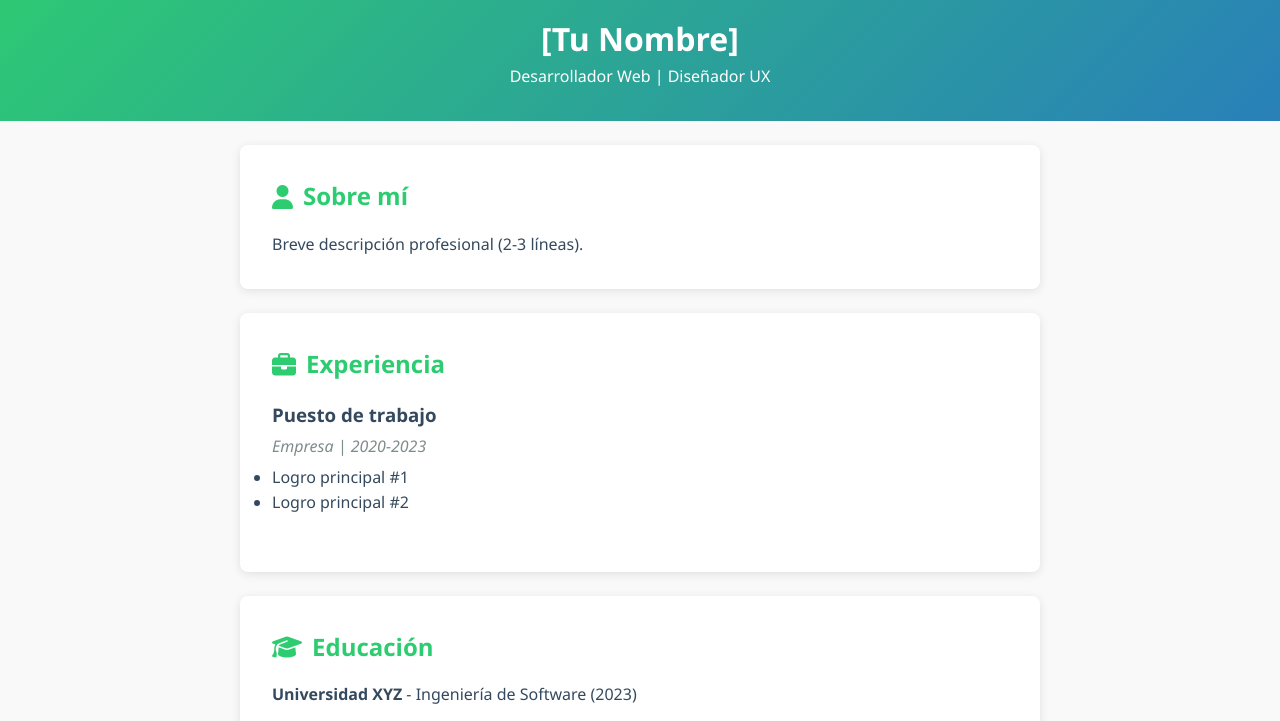
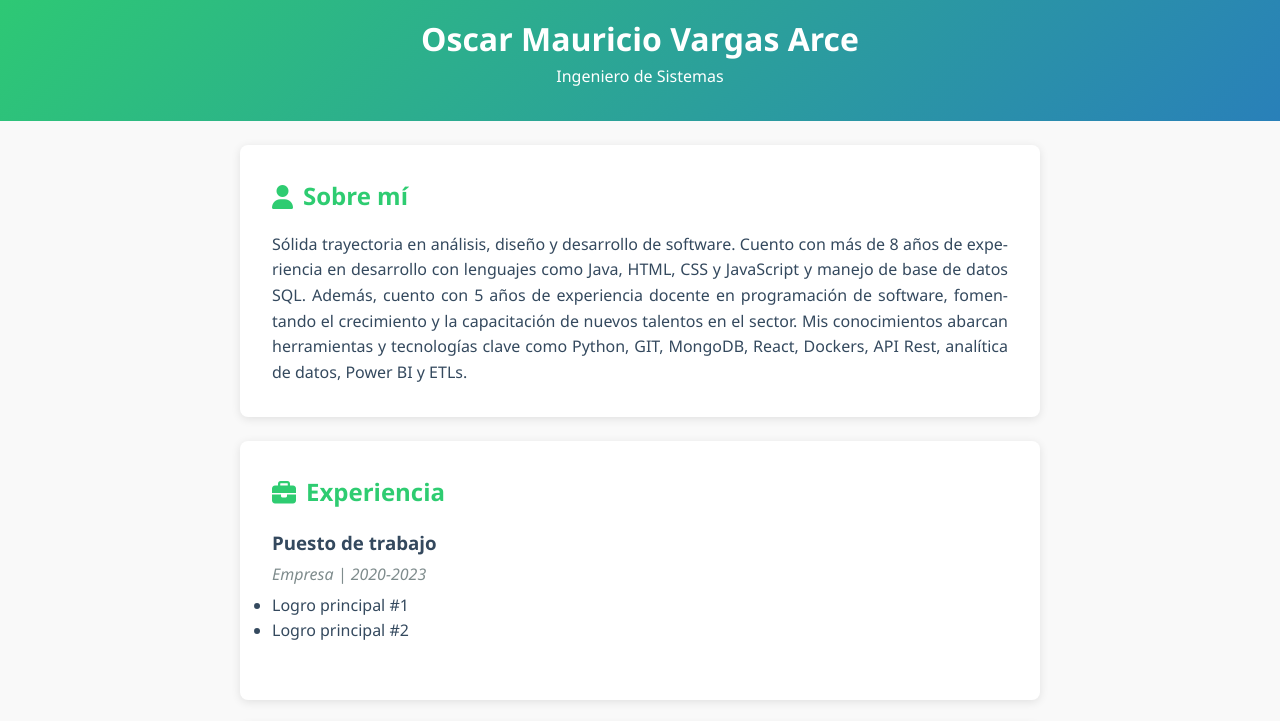
Before and after one commit to oscarvarce/micv-web, a plain HTML site: page index.html in a window 1280 px wide. Shown: the part 71-792 px from the top of the page. Drawn offline with Linux system fonts and the light colour scheme.

Commit message:
Añadí justificación y titulos de nombre propio

```diff
--- a/index.html
+++ b/index.html
@@ -3,9 +3,9 @@
 <head>
     <meta charset="UTF-8">
     <meta name="viewport" content="width=device-width, initial-scale=1.0">
-    <meta name="description" content="Hoja de vida de [Tu Nombre] - Desarrollador Web con experiencia en...">
+    <meta name="description" content="Hoja de vida de Oscar Mauricio Vargas Arce - Desarrollador Web con experiencia en...">
     <meta name="keywords" content="CV, desarrollador web, JavaScript, HTML, CSS">
-    <title>Mi Hoja de Vida | [Tu Nombre]</title>
+    <title>Mi Hoja de Vida | Oscar Vargas Arce</title>
     <link rel="stylesheet" href="styles.css">
     <link rel="stylesheet" href="https://cdnjs.cloudflare.com/ajax/libs/font-awesome/6.4.0/css/all.min.css">
 
@@ -22,15 +22,21 @@
     <header>
         <div class="profile">
             <img src="assets/foto-perfil.jpg" alt="Tu foto">
-            <h1>[Tu Nombre]</h1>
-            <p>Desarrollador Web | Diseñador UX</p>
+            <h1>Oscar Mauricio Vargas Arce</h1>
+            <p>Ingeniero de Sistemas</p>
         </div>
     </header>
 
     <main>
         <section id="about">
             <h2><i class="fas fa-user"></i> Sobre mí</h2>
-            <p>Breve descripción profesional (2-3 líneas).</p>
+            <p>
+                Sólida trayectoria en análisis, diseño y desarrollo de software.
+                Cuento con más de 8 años de experiencia en desarrollo con lenguajes como Java, HTML, CSS y JavaScript y
+                manejo de base de datos SQL. Además, cuento con 5 años de experiencia docente en programación de software,
+                fomentando el crecimiento y la capacitación de nuevos talentos en el sector. Mis conocimientos abarcan herramientas
+                y tecnologías clave como Python, GIT, MongoDB, React, Dockers, API Rest, analítica de datos, Power BI y ETLs.
+            </p>
         </section>
 
         <section id="experience">
--- a/styles.css
+++ b/styles.css
@@ -92,7 +92,14 @@ footer {
     }
 }
 
-/* ... (tus estilos anteriores) ... */
+/* Justificar solo los párrafos de "Sobre mí" y "Experiencia" */
+#about p,
+.experience-text { /* Clase personalizada */
+    text-align: justify;
+    text-justify: inter-word;
+    hyphens: auto;
+    line-height: 1.6;
+}
 
 /* === Sección de Habilidades === */
 .skills-container {
@@ -103,10 +110,15 @@ footer {
 }
 
 .skills-container span {
-    background: var(--primary); /* Usa el color principal que definiste */
+    background: var(--dark); /* Azul oscuro */
     color: white;
     padding: 5px 15px;
     border-radius: 20px;
     font-size: 0.9rem;
     box-shadow: 0 2px 5px rgba(0, 0, 0, 0.1); /* Sombra opcional */
 }
+
+.skills-container span:hover {
+    transform: translateY(-3px);
+    transition: transform 0.3s;
+}
```
